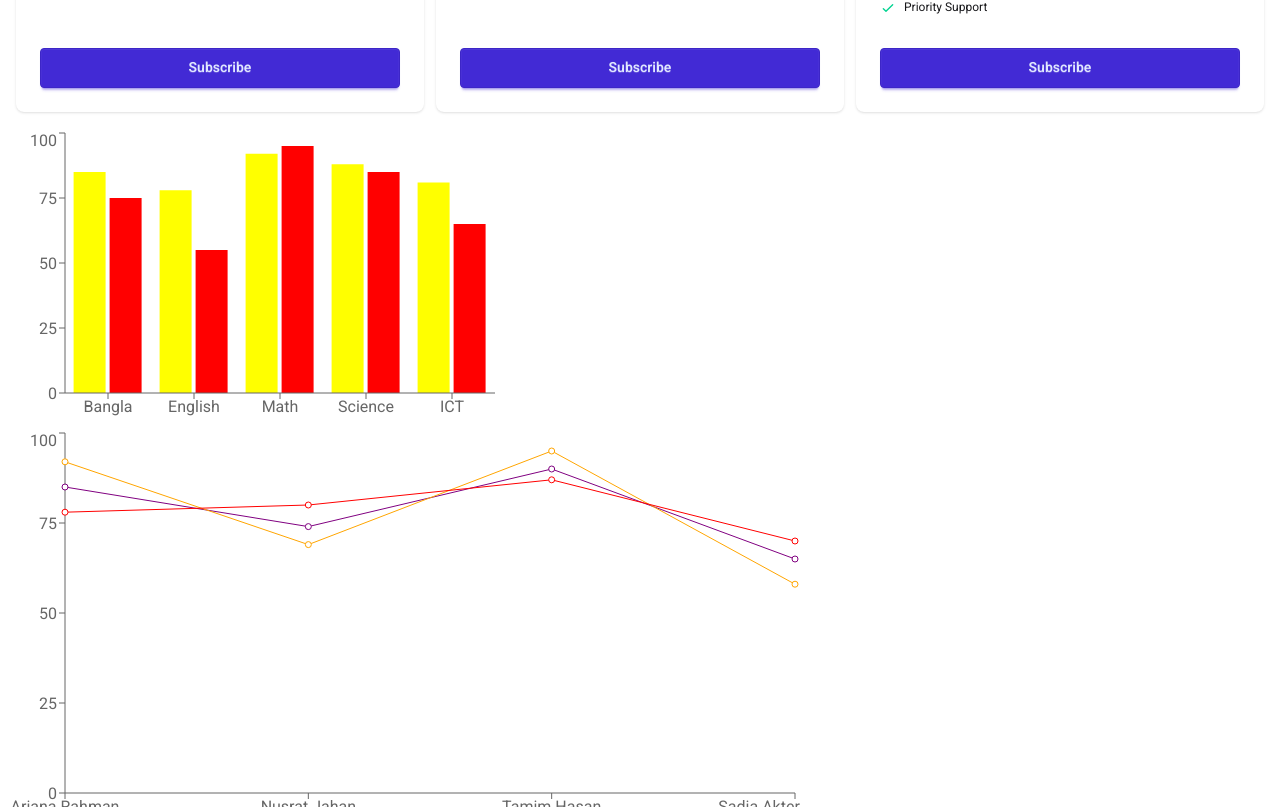
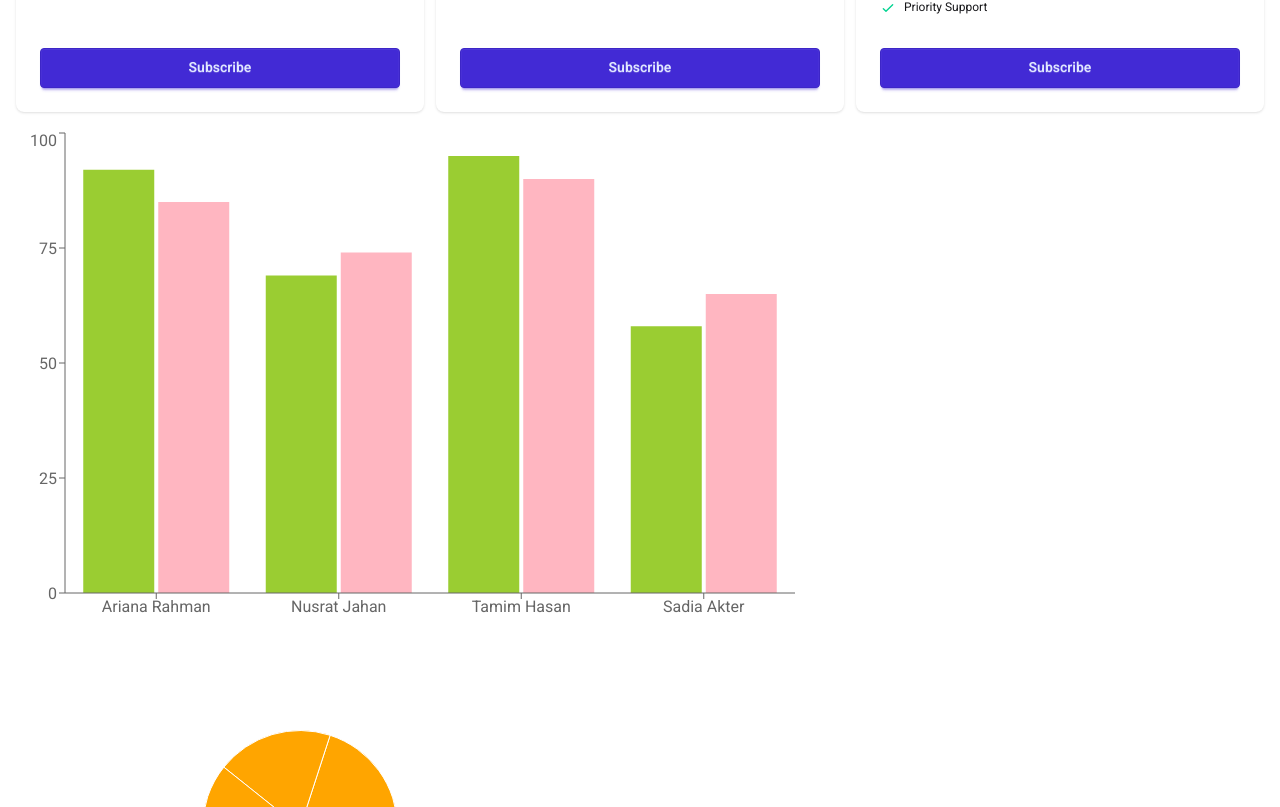
Before and after one commit to Srabonti721/tailwind-react-pricing-options, a React (Vite) app: page / in a window 1280 px wide. Shown: the part 373-1180 px from the top of the page. Built offline with nearby package versions, Linux system fonts and the light colour scheme.

Commit message:
explore react axios

```diff
--- a/package.json
+++ b/package.json
@@ -11,6 +11,7 @@
   },
   "dependencies": {
     "@tailwindcss/vite": "^4.3.0",
+    "axios": "^1.16.1",
     "lucide-react": "^1.3.0",
     "react": "^19.2.6",
     "react-dom": "^19.2.6",
--- /dev/null
+++ b/public/markData.json
@@ -0,0 +1,58 @@
+[
+  {
+    "id": 1,
+    "name": "Ariana Rahman",
+    "roll": 101,
+    "class": "10",
+    "marks": {
+      "bangla": 85,
+      "english": 78,
+      "math": 92,
+      "science": 88
+    },
+    "total": 343,
+    "grade": "A+"
+  },
+  {
+    "id": 2,
+    "name": "Nusrat Jahan",
+    "roll": 102,
+    "class": "10",
+    "marks": {
+      "bangla": 74,
+      "english": 80,
+      "math": 69,
+      "science": 72
+    },
+    "total": 295,
+    "grade": "A"
+  },
+  {
+    "id": 3,
+    "name": "Tamim Hasan",
+    "roll": 103,
+    "class": "10",
+    "marks": {
+      "bangla": 90,
+      "english": 87,
+      "math": 95,
+      "science": 91
+    },
+    "total": 363,
+    "grade": "A+"
+  },
+  {
+    "id": 4,
+    "name": "Sadia Akter",
+    "roll": 104,
+    "class": "10",
+    "marks": {
+      "bangla": 65,
+      "english": 70,
+      "math": 58,
+      "science": 62
+    },
+    "total": 255,
+    "grade": "B"
+  }
+]
--- a/src/App.jsx
+++ b/src/App.jsx
@@ -7,9 +7,14 @@ import RecapNavbar from './components/Navbar/RecapNavbar'
 import PriceingOption from './components/Options/PriceingOption'
 import ResultCharts from './components/ResultCharts/ResultCharts'
 import BarCharts from './components/ResultCharts/BarCharts'
+import PaiCharts from './components/ResultCharts/PieCharts'
+import AxiosData from './components/axiosData/AxiosData'
+import axios, { Axios } from 'axios'
 
 
 const pricingPromise = fetch("priceingData.json").then(res => res.json())
+
+const markPromise = axios.get('markData.json')
 function App() {
 
   return (
@@ -24,8 +29,12 @@ function App() {
         <Suspense fallback={<span className="loading loading-dots loading-lg"></span>}>
           <PriceingOption pricingPromise={pricingPromise}></PriceingOption>
         </Suspense>
-<BarCharts></BarCharts>
-          <ResultCharts></ResultCharts>
+        <Suspense fallback={<span className="loading loading-dots loading-lg"></span>}>
+<AxiosData markPromise={markPromise}></AxiosData>
+        </Suspense>
+        <PaiCharts></PaiCharts>
+        <BarCharts></BarCharts>
+        <ResultCharts></ResultCharts>
       </main>
     </>
   )
--- a/src/components/ResultCharts/BarCharts.jsx
+++ b/src/components/ResultCharts/BarCharts.jsx
@@ -1,5 +1,5 @@
 import React from 'react';
-import { Bar, BarChart, XAxis, YAxis } from 'recharts';
+import { Bar, BarChart, Tooltip, XAxis, YAxis } from 'recharts';
 const barCharts = [
   {
     "subject": "Bangla",
@@ -33,10 +33,11 @@ const BarCharts = () => {
             <BarChart width={500} height={300} data={barCharts}>
                 <XAxis dataKey={'subject'}></XAxis>
                 <YAxis></YAxis>
-             <Bar dataKey={'marks'} fill='yellow'></Bar>
+             <Bar dataKey={'marks'} fill='skyBlue' name={'subject'}></Bar>
              <Bar dataKey={'math'} fill='red'></Bar>
+             <Tooltip></Tooltip>
             </BarChart>
-        </div>
+            </div>
     );
 };
 
--- /dev/null
+++ b/src/components/ResultCharts/PieCharts.jsx
@@ -0,0 +1,48 @@
+import React from 'react';
+import { Pie, PieChart } from 'recharts';
+const data= [
+    {
+        "math": 95,
+        "biology": 82,
+        "chemistry": 88,
+        "physics": 91
+    },
+    {
+        "math": 88,
+        "biology": 79,
+        "chemistry": 84,
+        "physics": 86
+    },
+    {
+        "math": 76,
+        "biology": 90,
+        "chemistry": 81,
+        "physics": 78
+    },
+    {
+        "math": 92,
+        "biology": 85,
+        "chemistry": 89,
+        "physics": 94
+    },
+    {
+        "math": 67,
+        "biology": 74,
+        "chemistry": 70,
+        "physics": 72
+    }
+]
+const PieCharts = () => {
+    return (
+        <div>
+            <PieChart width={600} height={400} >
+                <Pie data={data}
+                    dataKey="biology"
+                    outerRadius="50%"
+                      fill="orange"></Pie>
+            </PieChart>
+        </div>
+    );
+};
+
+export default PieCharts;
--- /dev/null
+++ b/src/components/axiosData/AxiosData.jsx
@@ -0,0 +1,34 @@
+import React, { use } from 'react';
+import { Bar, BarChart, Tooltip, XAxis, YAxis } from 'recharts';
+
+const AxiosData = ({ markPromise }) => {
+    const markDataRes = use(markPromise)
+    const markData = markDataRes.data
+    console.log(markDataRes);
+    const markChartData = markData.map(studentData => {
+        const student = {
+            id: studentData.id,
+            name: studentData.name,
+            bangla: studentData.marks.bangla,
+            math: studentData.marks.math,
+            english: studentData.marks.english,
+            science: studentData.marks.science,
+        }
+        return student
+    })
+    console.log(markChartData);
+
+    return (
+        <div>
+<BarChart width={800} height={500} data={markChartData}>
+    <XAxis dataKey={"name"}></XAxis>
+    <YAxis></YAxis>
+    <Bar dataKey={"math"} fill='yellowGreen'></Bar>
+    <Bar dataKey={"bangla"} fill='lightpink'></Bar>
+    <Tooltip></Tooltip>
+</BarChart>
+        </div>
+    );
+};
+
+export default AxiosData;
```
Also changed, not shown: 1 other file (tests, documents, lock files or other folders).
